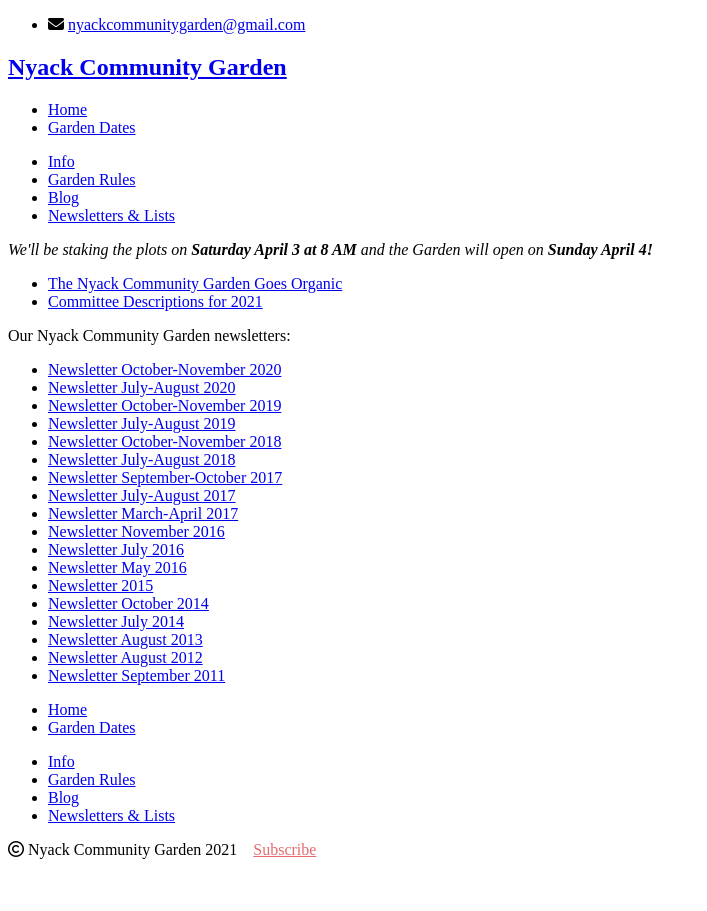
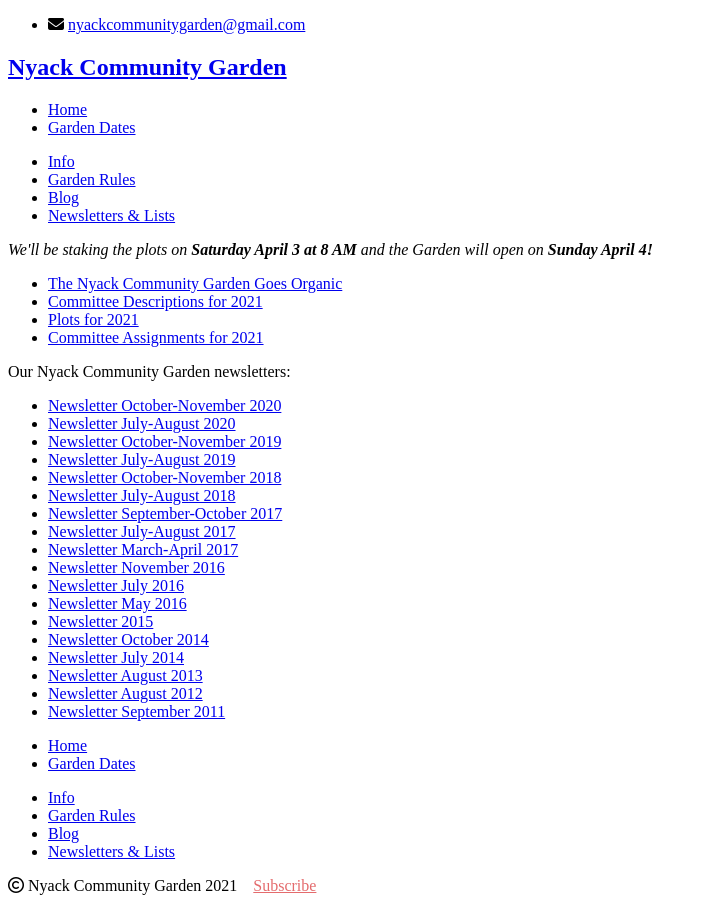
Before and after one commit to bosborne/nyackcommunitygarden, a Jekyll site: the page built from files/index.md, in a window 1280 px wide. Shown: the whole page, without its empty margins (0-707 px from the left). Built offline with Jekyll 4.4.1, drawn with Linux system fonts in a browser that asks for light colours; nearby versions of some CDN libraries; library files that are not in the unit come from our copies.

Commit message:
Add plot and committee PDFs

```diff
--- a/files/index.md
+++ b/files/index.md
@@ -7,8 +7,8 @@ published: true
 
 - [The Nyack Community Garden Goes Organic](/pdf/Nyack Community Garden Goes Organic.pdf)
 - [Committee Descriptions for 2021](/pdf/Committee_Descriptions_2021.pdf)
-<!-- - [Plots for 2020](/pdf/2020_NCG-Plot-Assignments.pdf) -->
-<!-- - [Committee Assignments for 2020](/pdf/2020_NCG_Committee_Assignments.pdf) -->
+- [Plots for 2021](/pdf/2021 NCG Plot Assignments.pdf)
+- [Committee Assignments for 2021](/pdf/2021 NCG Committee Assignments.pdf)
 
 
 Our Nyack Community Garden newsletters:
```
Also changed, not shown: 3 other files.
